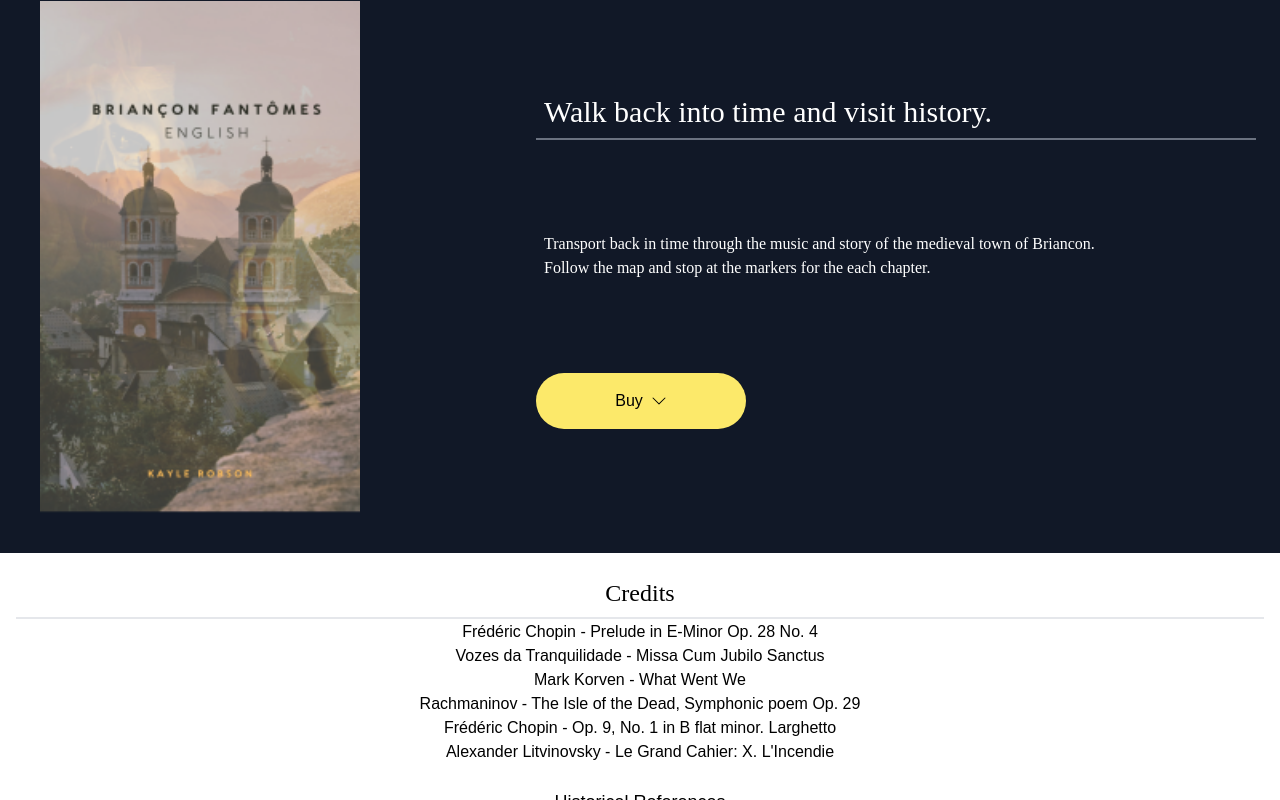
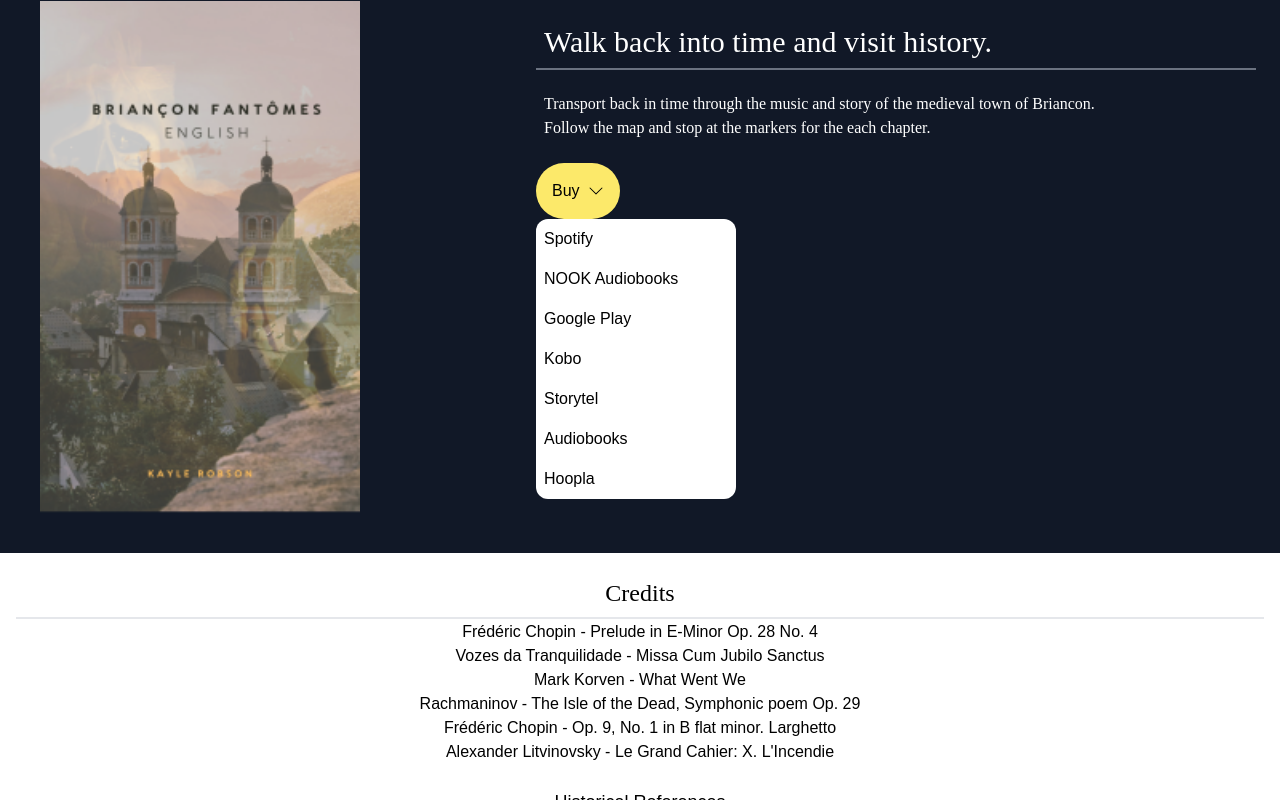
Before and after one commit to revyrob/brianconFantomes-V2, a React (Create React App) app: page / in a window 1280 px wide. Both pictures are taken after a click on the button "Buy". Shown: the part 2361-3161 px from the top of the page. Built offline with nearby package versions, Linux system fonts and the light colour scheme; what tw-elements would draw is missing.

Commit message:
make a onclick over the achetez button

```diff
--- a/src/components/AudioBookLink/AudioBookLink.js
+++ b/src/components/AudioBookLink/AudioBookLink.js
@@ -1,10 +1,17 @@
-import React, { useContext } from "react";
+import React, { useContext, useState } from "react";
 import { LanguageContext } from "../../Language";
 import chevron from "../../assets/icons/chevron-down.svg";
 
 function AudioBookLink() {
   const { dictionary } = useContext(LanguageContext);
-  console.log(dictionary.book);
+  //if isShown is false not all questions are displayed.  If true all questions are displayed
+  const [isShown, setIsShown] = useState(false);
+
+  //toggle function for drop down
+  function toggle() {
+    //if selected the question drop down, compare previous state
+    setIsShown((prevCheck) => !prevCheck);
+  }
   return (
     <section
       id="tour"
@@ -23,10 +30,27 @@ function AudioBookLink() {
         <p className="text-white font-oswald text-3l p-2 w-[80%]">
           {dictionary.book.descrip}
         </p>
-        <button className="flex items-center justify-center bg-yellow-200 px-4 py-4 max-w-[210px] rounded-full ">
-          {dictionary.book.btn}
-          <img className="pl-2" src={chevron} alt="chevron down" />
-        </button>
+        <div>
+          <button
+            onClick={toggle}
+            className="flex items-center justify-center bg-yellow-200 px-4 py-4 max-w-[210px] rounded-full "
+          >
+            {dictionary.book.btn}
+            <img className="pl-2" src={chevron} alt="chevron down" />
+          </button>
+          <div
+            className="bg-white flex flex-col max-w-[200px] rounded-xl"
+            style={
+              isShown === true ? { visibility: "visible" } : { display: "none" }
+            }
+          >
+            {dictionary.book.vendors?.map((vendor, index) => (
+              <a className="p-2" key={index} href={vendor.url}>
+                {vendor.name}
+              </a>
+            ))}
+          </div>
+        </div>
       </div>
     </section>
   );
```
